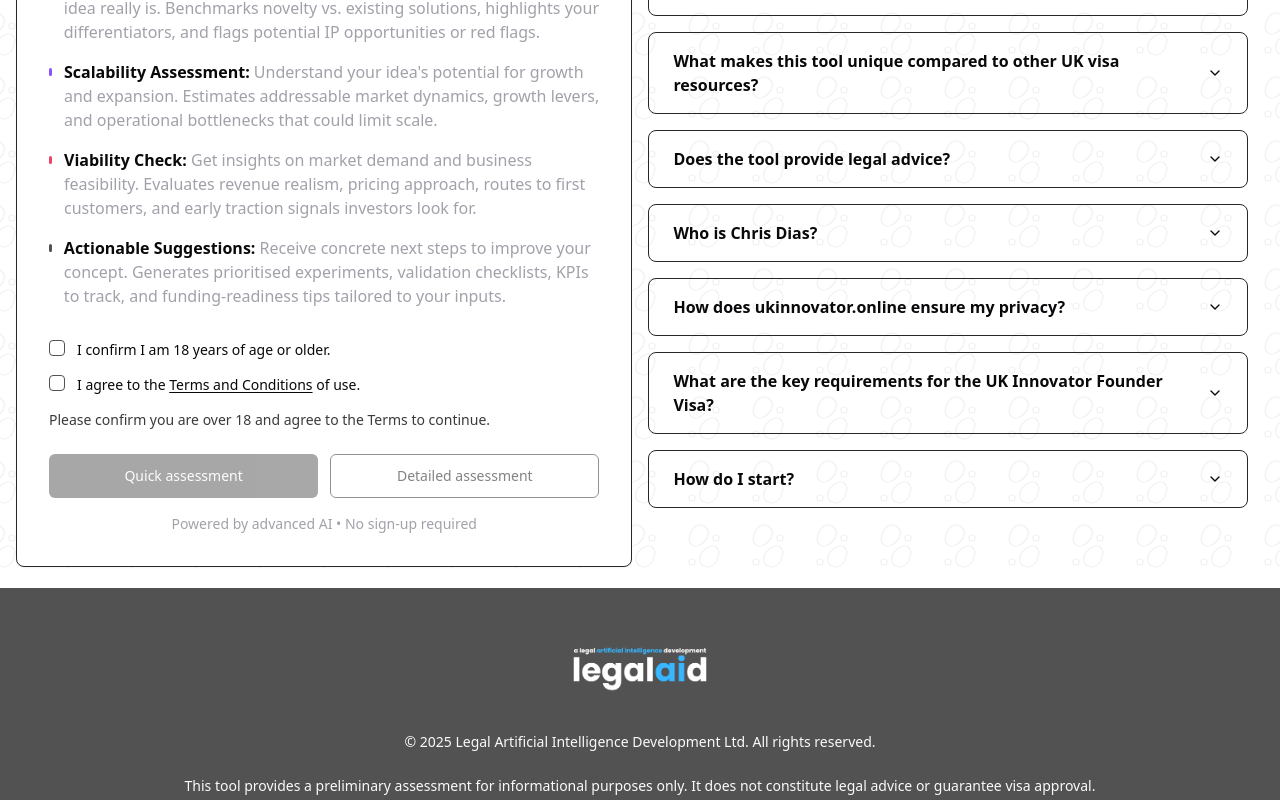
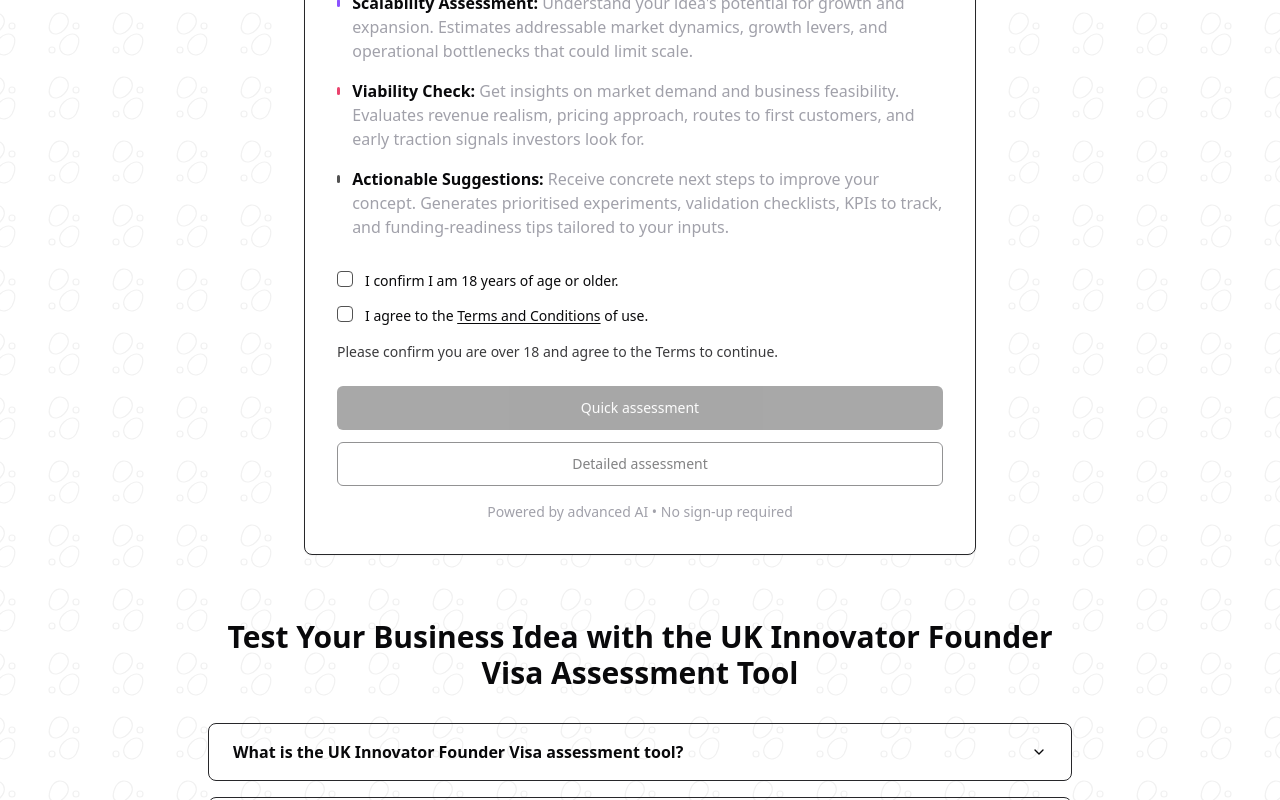
Before and after one commit to cbmak75/ukinnovator, a React (Vite) app: page / in a window 1280 px wide. Shown: the part 698-1498 px from the top of the page. Built offline with nearby package versions, Linux system fonts and the light colour scheme.

Commit message:
Add vertical stacking
Stack main input and FAQ vertically for scrolling.

```diff
--- a/src/pages/Index.tsx
+++ b/src/pages/Index.tsx
@@ -43,8 +43,9 @@ const Index = () => {
   return (
     <div className="min-h-screen flex flex-col">
       <SiteHeader />
-      <main className="flex-1 flex items-center justify-center p-4">
-        <Card className="w-full max-w-2xl mx-auto text-center">
+      <main className="flex-1 p-4">
+        <div className="max-w-2xl mx-auto">
+          <Card className="w-full text-center">
             <CardContent className="p-8">
               <h1 className="text-3xl font-semibold text-foreground mb-2">UK Innovator Founder Visa Assessment</h1>
               <p className="text-xl text-muted-foreground mb-6">
@@ -95,7 +96,7 @@ const Index = () => {
                 ) : null}
               </section>
 
-            <div className="grid gap-3 sm:grid-cols-2">
+              <div className="flex flex-col gap-3">
                 <Button onClick={() => setShowApp(true)} size="lg" className="w-full" disabled={!isOver18 || !agreeToTerms}>
                   Quick assessment
                 </Button>
@@ -109,6 +110,7 @@ const Index = () => {
               </p>
             </CardContent>
           </Card>
+        </div>
 
         {/* FAQ Section */}
         <section id="faq" className="w-full max-w-4xl mx-auto px-4 py-16">
```
Lines whose indentation alone changed are shown as unchanged.
